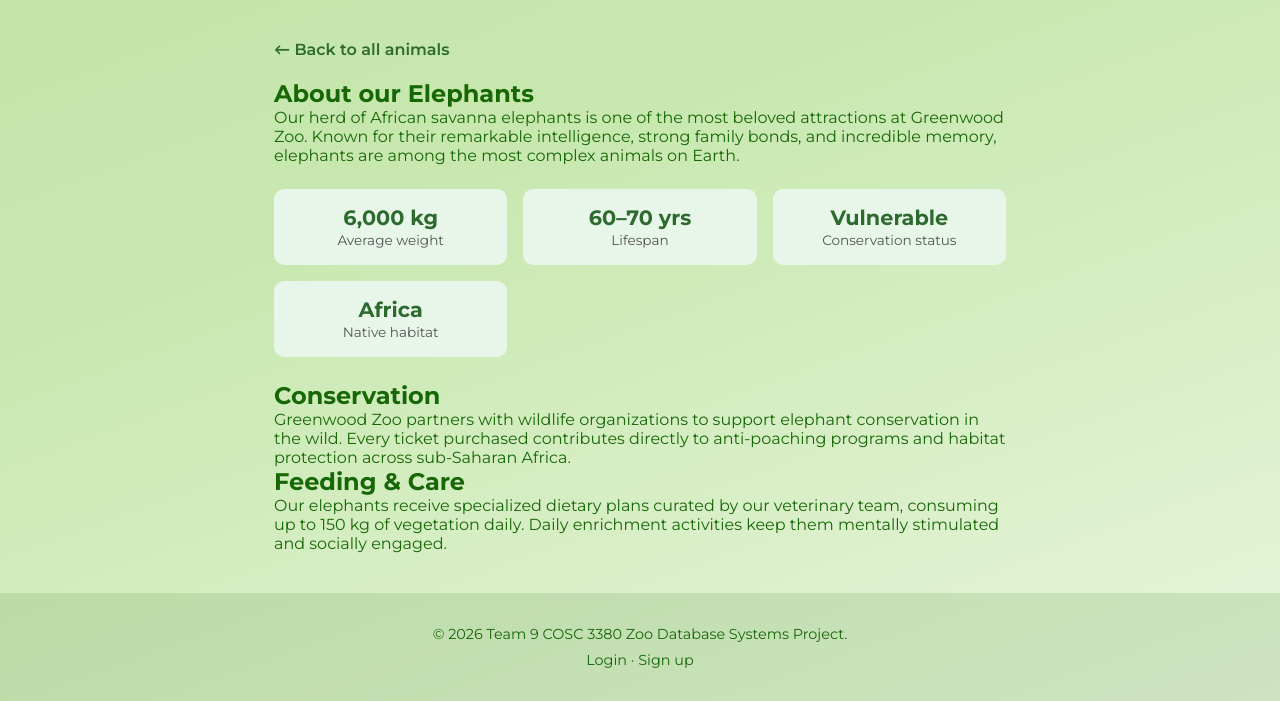
After one commit to Parham-Ebrahimi/Zoo-Database-Project, a PHP site: page /animals/elephants.php in a window 1280 px wide. The commit adds this page. Shown: the part 477-1178 px from the top of the page. Run offline with PHP 8.4, Linux system fonts and the light colour scheme.

Commit message:
ElephantPage
Page with info about elephant

```diff
--- /dev/null
+++ b/webapp/animals/elephants.php
@@ -0,0 +1,116 @@
+<?php session_start(); ?>
+<!DOCTYPE html>
+<html lang="en">
+<head>
+    <meta charset="UTF-8">
+    <meta name="viewport" content="width=device-width, initial-scale=1.0">
+    <title>Elephants – Greenwood Zoo</title>
+    <link rel="stylesheet" href="../index.css">
+    <style>
+        .animal-hero {
+            position: relative;
+            height: 420px;
+            overflow: hidden;
+        }
+        .animal-hero img {
+            width: 100%;
+            height: 100%;
+            object-fit: cover;
+            filter: brightness(0.65);
+        }
+        .animal-hero-text {
+            position: absolute;
+            bottom: 40px;
+            left: 5%;
+            color: white;
+        }
+        .animal-hero-text h1 { font-size: 3rem; margin: 0; }
+        .animal-hero-text p { font-size: 1.1rem; opacity: 0.9; }
+        .animal-detail {
+            max-width: 860px;
+            margin: 40px auto;
+            padding: 0 5%;
+        }
+        .fact-grid {
+            display: grid;
+            grid-template-columns: repeat(auto-fill, minmax(180px, 1fr));
+            gap: 16px;
+            margin: 24px 0;
+        }
+        .fact-card {
+            background: #e8f5e9;
+            border-radius: 10px;
+            padding: 16px;
+            text-align: center;
+        }
+        .fact-card strong { display: block; color: #2d6a2d; font-size: 1.3rem; }
+        .fact-card span { font-size: 0.85rem; color: #555; }
+        .back-link { display: inline-block; margin-bottom: 20px; color: #2d6a2d; text-decoration: none; font-weight: 600; }
+        .back-link:hover { text-decoration: underline; }
+    </style>
+</head>
+<body>
+    <header class="site-header">
+        <a class="logo" href="../index.php">Greenwood Zoo</a>
+        <nav aria-label="Main">
+            <ul class="nav-links">
+                <?php if (isset($_SESSION['customer_id'])): ?>
+                    <li><span>Welcome, <?= $_SESSION['firstname'] ?></span></li>
+                    <li><a href="../customer_profile.php">Profile</a></li>
+                    <li><a href="../logout.php">Logout</a></li>
+                <?php else: ?>
+                    <li><a href="../login.html">Login</a></li>
+                    <li><a href="../signup.html">Sign Up</a></li>
+                <?php endif; ?>
+                <li><a href="../index.php#about">About</a></li>
+                <li><a href="../index.php#hours">Hours</a></li>
+                <li><a href="../animals.php">Animals</a></li>
+                <li><a href="../index.php#visit">Visit</a></li>
+            </ul>
+        </nav>
+    </header>
+
+    <div class="animal-hero">
+        <img src="https://images.unsplash.com/photo-1771341398737-b2467b6776a7?auto=format&fit=crop&w=1600&q=80" alt="Elephants at Greenwood Zoo">
+        <div class="animal-hero-text">
+            <h1>Elephants</h1>
+            <p>African Savanna Elephant · <em>Loxodonta africana</em></p>
+        </div>
+    </div>
+
+    <main class="animal-detail">
+        <a class="back-link" href="../animals.php">← Back to all animals</a>
+
+        <h2>About our Elephants</h2>
+        <p>
+            Our herd of African savanna elephants is one of the most beloved attractions at Greenwood Zoo.
+            Known for their remarkable intelligence, strong family bonds, and incredible memory, elephants
+            are among the most complex animals on Earth.
+        </p>
+
+        <div class="fact-grid">
+            <div class="fact-card"><strong>6,000 kg</strong><span>Average weight</span></div>
+            <div class="fact-card"><strong>60–70 yrs</strong><span>Lifespan</span></div>
+            <div class="fact-card"><strong>Vulnerable</strong><span>Conservation status</span></div>
+            <div class="fact-card"><strong>Africa</strong><span>Native habitat</span></div>
+        </div>
+
+        <h2>Conservation</h2>
+        <p>
+            Greenwood Zoo partners with wildlife organizations to support elephant conservation in the wild.
+            Every ticket purchased contributes directly to anti-poaching programs and habitat protection across sub-Saharan Africa.
+        </p>
+
+        <h2>Feeding & Care</h2>
+        <p>
+            Our elephants receive specialized dietary plans curated by our veterinary team, consuming up to
+            150 kg of vegetation daily. Daily enrichment activities keep them mentally stimulated and socially engaged.
+        </p>
+    </main>
+
+    <footer class="site-footer">
+        <p>&copy; 2026 Team 9 COSC 3380 Zoo Database Systems Project.</p>
+        <p><a href="../login.html">Login</a> · <a href="../signup.html">Sign up</a></p>
+    </footer>
+</body>
+</html>
--- a/webapp/index.php
+++ b/webapp/index.php
@@ -156,7 +156,7 @@ session_start();
     </main>
 
     <footer class="site-footer">
-        <p>&copy; 2026 Team 8 COSC 3380 Zoo Database Systems Project.</p>
+        <p>&copy; 2026 Team 9 COSC 3380 Zoo Database Systems Project.</p>
         <p>
             <a href="login.html">Login</a>
             ·
```
